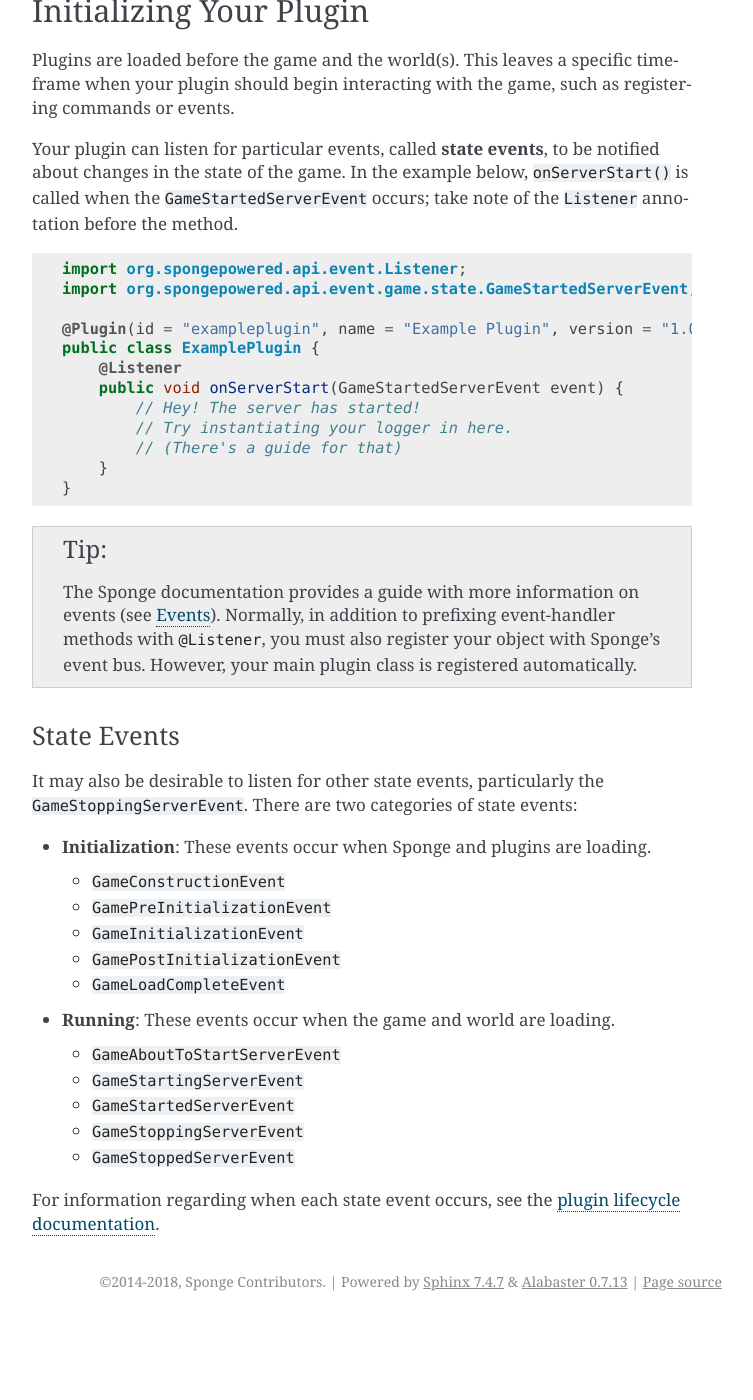
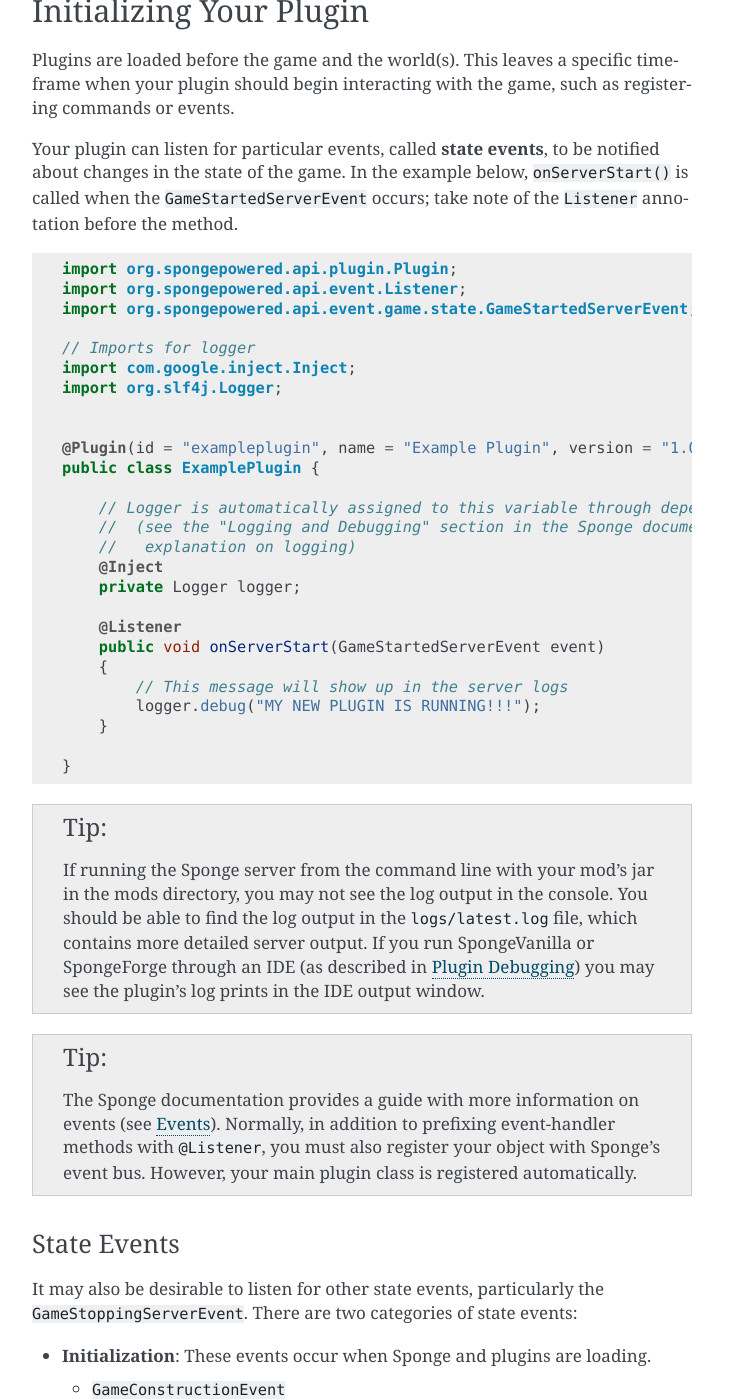
Before and after one commit to SpongePowered/SpongeDocs, a Sphinx documentation site: the page built from source/plugin/plugin-class.rst, in a window 1280 px wide and 1400 px high, scrolled down 1180 px. Shown: the whole window, without its empty margins (388-1141 px from the left). Built offline with Sphinx 7.4.7, drawn with Linux system fonts in a browser that asks for light colours; pages that are not in the unit, such as notebooks, are missing from menus; cross-references to code outside the pages are shown as plain code; before the commit the page ends 2501 px from its top, so only the background shows below that.

Commit message:
Adding a bit more helpful info about getting a log message to appear in a newly created plugin

```diff
--- a/source/plugin/plugin-class.rst
+++ b/source/plugin/plugin-class.rst
@@ -66,18 +66,36 @@
 
 .. code-block:: java
 
+    import org.spongepowered.api.plugin.Plugin;
     import org.spongepowered.api.event.Listener;
     import org.spongepowered.api.event.game.state.GameStartedServerEvent;
 
+    // Imports for logger
+    import com.google.inject.Inject;
+    import org.slf4j.Logger;
+
+
     @Plugin(id = "exampleplugin", name = "Example Plugin", version = "1.0", description = "Example")
     public class ExamplePlugin {
+
+        // Logger is automatically assigned to this variable through dependency injection.
+        //  (see the "Logging and Debugging" section in the Sponge documentation for more
+        //   explanation on logging)
+        @Inject
+        private Logger logger;
+
         @Listener
-        public void onServerStart(GameStartedServerEvent event) {
-            // Hey! The server has started!
-            // Try instantiating your logger in here.
-            // (There's a guide for that)
+        public void onServerStart(GameStartedServerEvent event)
+        {
+            // This message will show up in the server logs
+            logger.debug("MY NEW PLUGIN IS RUNNING!!!");
         }
+
     }
+
+.. tip::
+
+    If running the Sponge server from the command line with your mod's jar in the mods directory, you may not see the log output in the console.  You should be able to find the log output in the ``logs/latest.log`` file, which contains more detailed server output.   If you run SpongeVanilla or SpongeForge through an IDE (as described in :doc:`debugging`) you may see the plugin's log prints in the IDE output window.
 
 .. tip::
 
```
